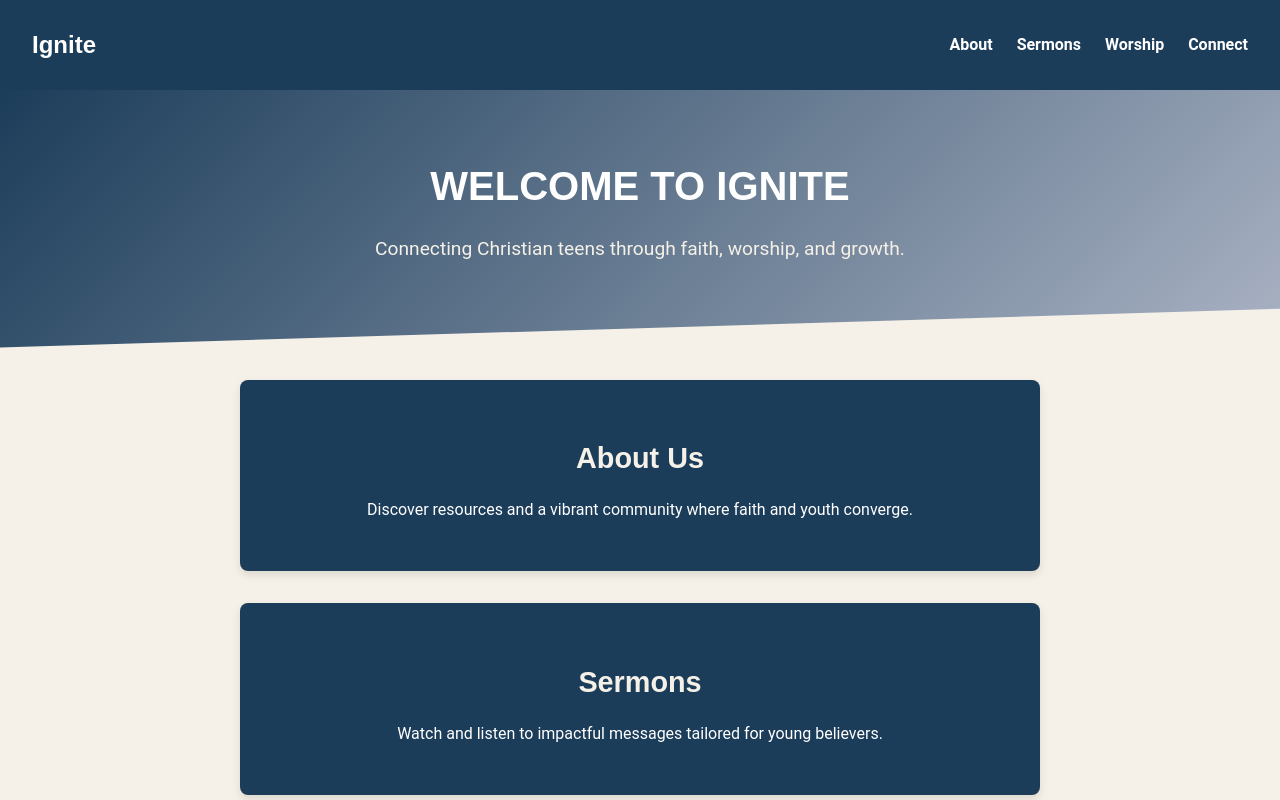
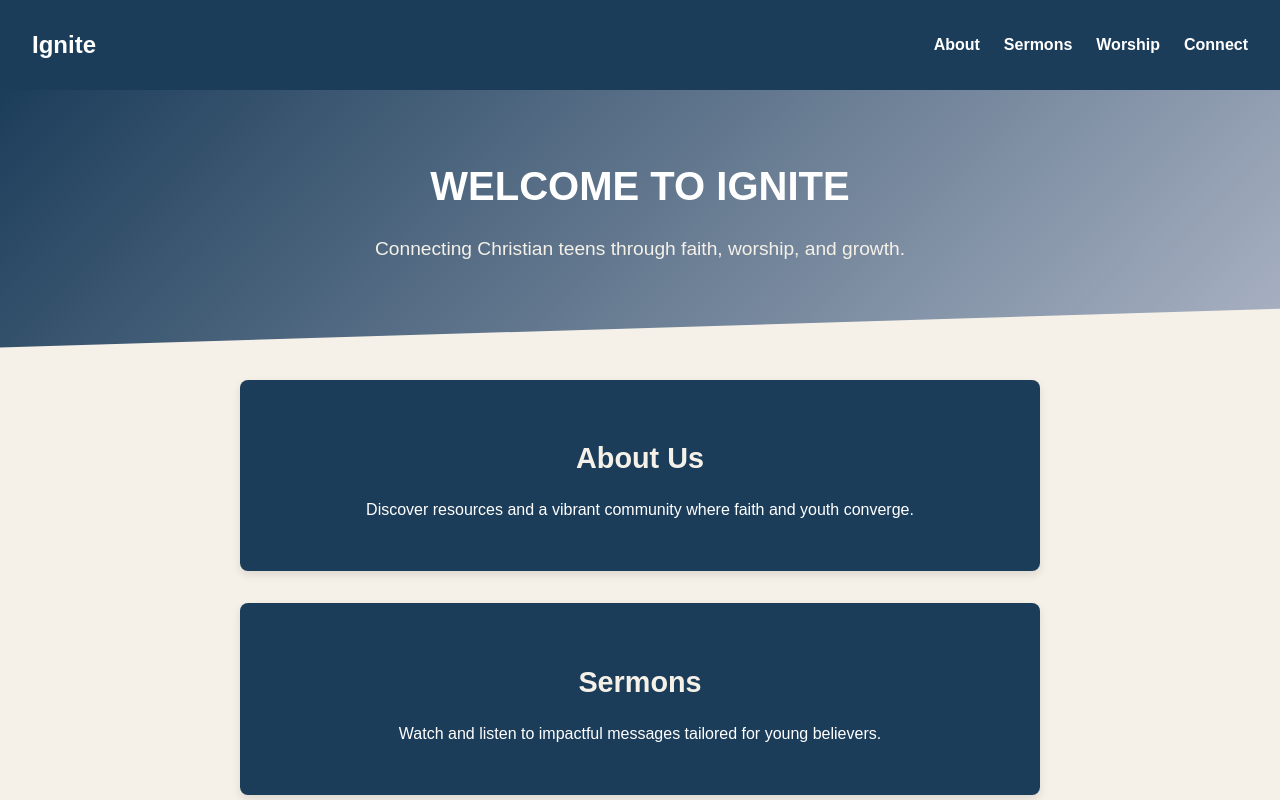
Before and after one commit to boogrant/Ignite, a plain HTML site: page index.html in a window 1280 px wide. Shown: the top 800 px of the page. Drawn offline with Linux system fonts and the light colour scheme.

Commit message:
css changes

```diff
--- a/assets/css/style.css
+++ b/assets/css/style.css
@@ -13,7 +13,7 @@
 
 /* General Body Styles */
 body {
-    font-family: var(--font-body);
+    font-family: 'Madegra', sans-serif;
     background-color: var(--secondary-beige);
     color: var(--text-dark);
     line-height: 1.6;
```
